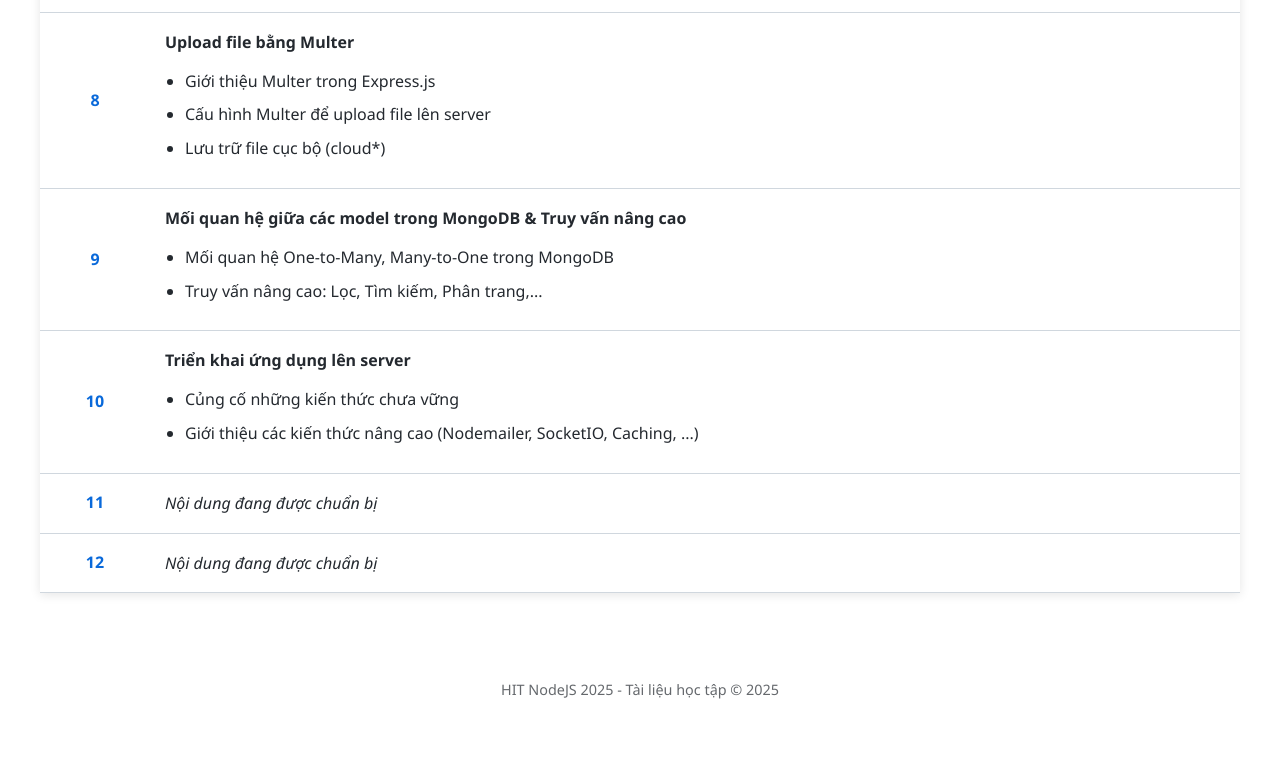
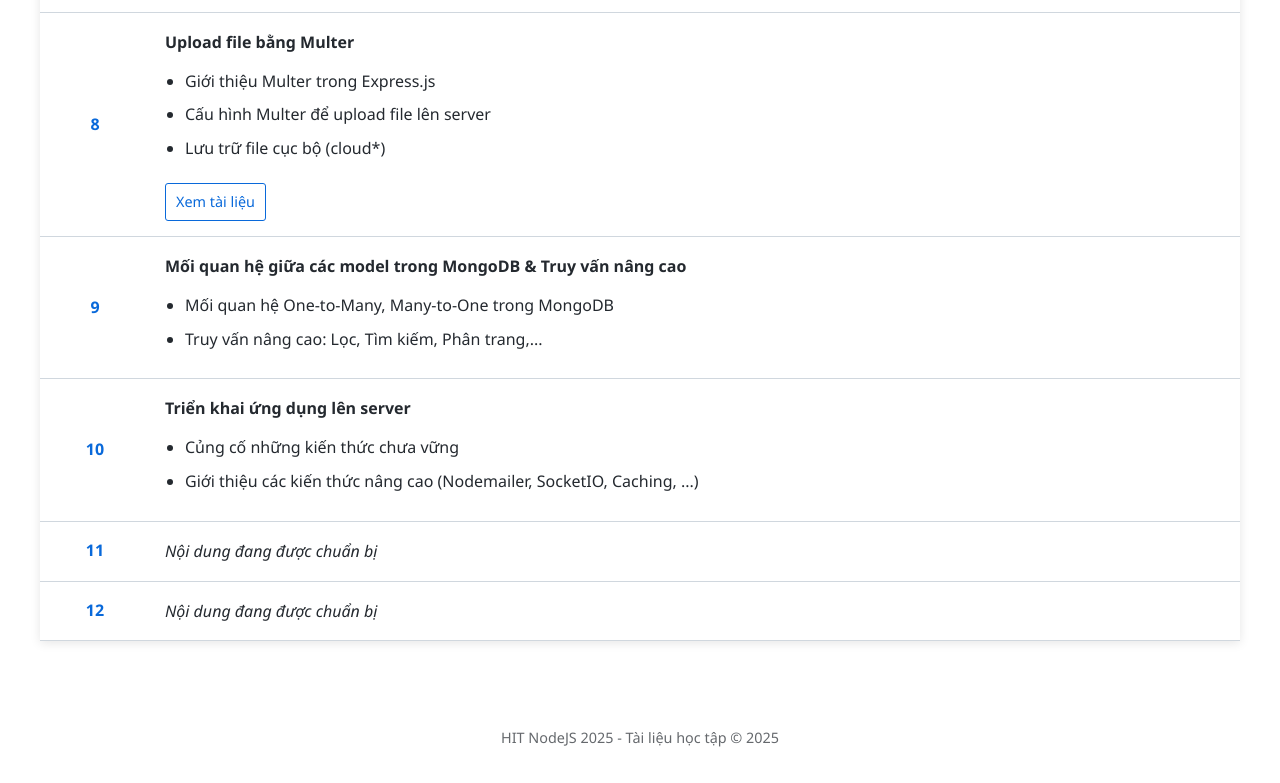
Before and after one commit to ductung3008/HIT-NodeJS-2025, a plain HTML site: page index.html in a window 1280 px wide. Shown: the part 1796-2579 px from the top of the page. Before the commit the page ends 2531 px from the top, so only its background shows below. Drawn offline with nearby package versions, Linux system fonts and the light colour scheme.

Commit message:
feat: add docs week 8

```diff
--- a/index.html
+++ b/index.html
@@ -606,6 +606,12 @@
                                 </li>
                                 <li>Lưu trữ file cục bộ (cloud*)</li>
                             </ul>
+                            <a
+                                href="#"
+                                class="doc-link"
+                                data-doc-path="./week-8/docs.md"
+                                >Xem tài liệu</a
+                            >
                         </td>
                     </tr>
                     <tr>
```
Also changed, not shown: 1 other file.
